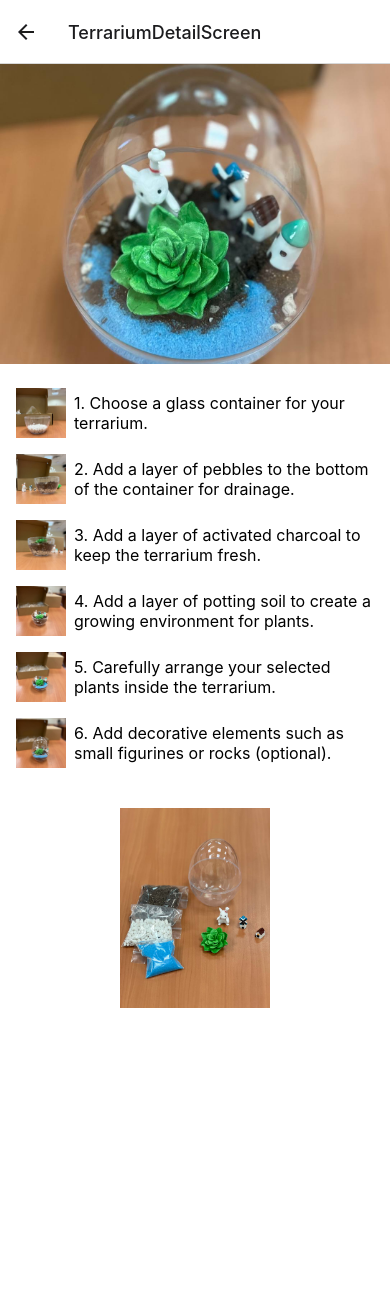
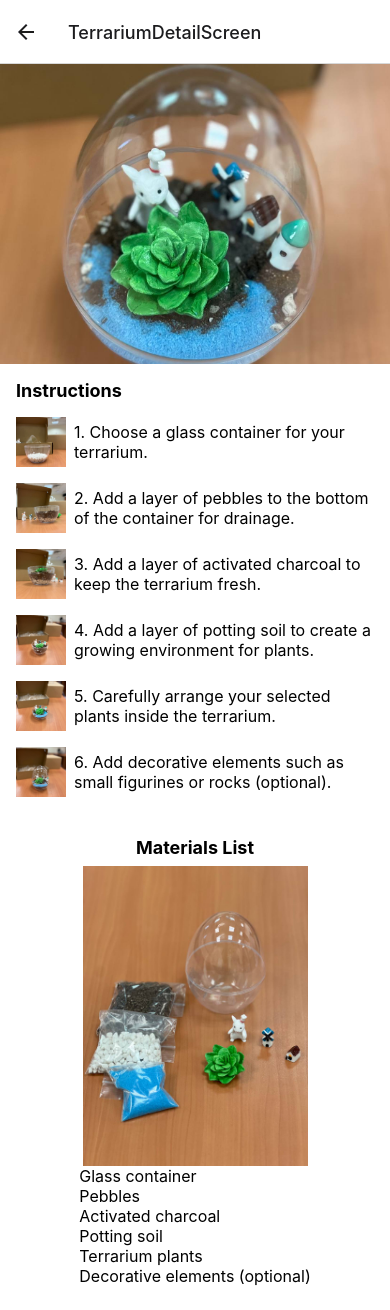
Before and after one commit to nus-zen/zen-app, a React Native app: screen /TerrariumDetailScreen in a window 390 px wide. Before the commit the page ends 1024 px from the top, so only its background shows below. Built offline with nearby package versions, Linux system fonts and the light colour scheme.

Commit message:
add titles in terra detail screen

```diff
--- a/screens/practices/TerrariumDetailScreen.js
+++ b/screens/practices/TerrariumDetailScreen.js
@@ -30,6 +30,7 @@ const TerrariumDetailScreen = () => {
 
       {/* Instructions */}
       <View style={styles.instructionsContainer}>
+        <Text style={styles.sectionTitle}>Instructions</Text>
         {steps.map((step, index) => (
           <View key={index} style={styles.stepContainer}>
             <Image source={stepImages[index]} style={styles.stepImage} />
@@ -40,10 +41,16 @@ const TerrariumDetailScreen = () => {
 
       {/* Materials List */}
       <View style={styles.materialsContainer}>
+        <Text style={styles.sectionTitle}>Materials List</Text>
+
         <Image
           source={require("../../assets/terrarium/terra-materials.jpg")}
           style={styles.materialsImage}
         />
+        <Text style={styles.materialsText}>
+          Glass container{"\n"}Pebbles {"\n"}Activated charcoal{"\n"}Potting
+          soil{"\n"}Terrarium plants{"\n"}Decorative elements (optional)
+        </Text>
       </View>
     </ScrollView>
   );
@@ -53,6 +60,11 @@ const styles = StyleSheet.create({
   container: {
     flex: 1,
     backgroundColor: "white",
+  },
+  sectionTitle: {
+    fontSize: 18,
+    fontWeight: "bold",
+    marginBottom: 8,
   },
   terrariumImage: {
     width: "100%",
@@ -83,8 +95,12 @@ const styles = StyleSheet.create({
   },
   materialsImage: {
     width: "80%",
-    height: 200,
+    height: 300,
     resizeMode: "contain",
+  },
+  materialsText: {
+    fontSize: 16,
+    marginBottom: 8,
   },
 });
 
```
